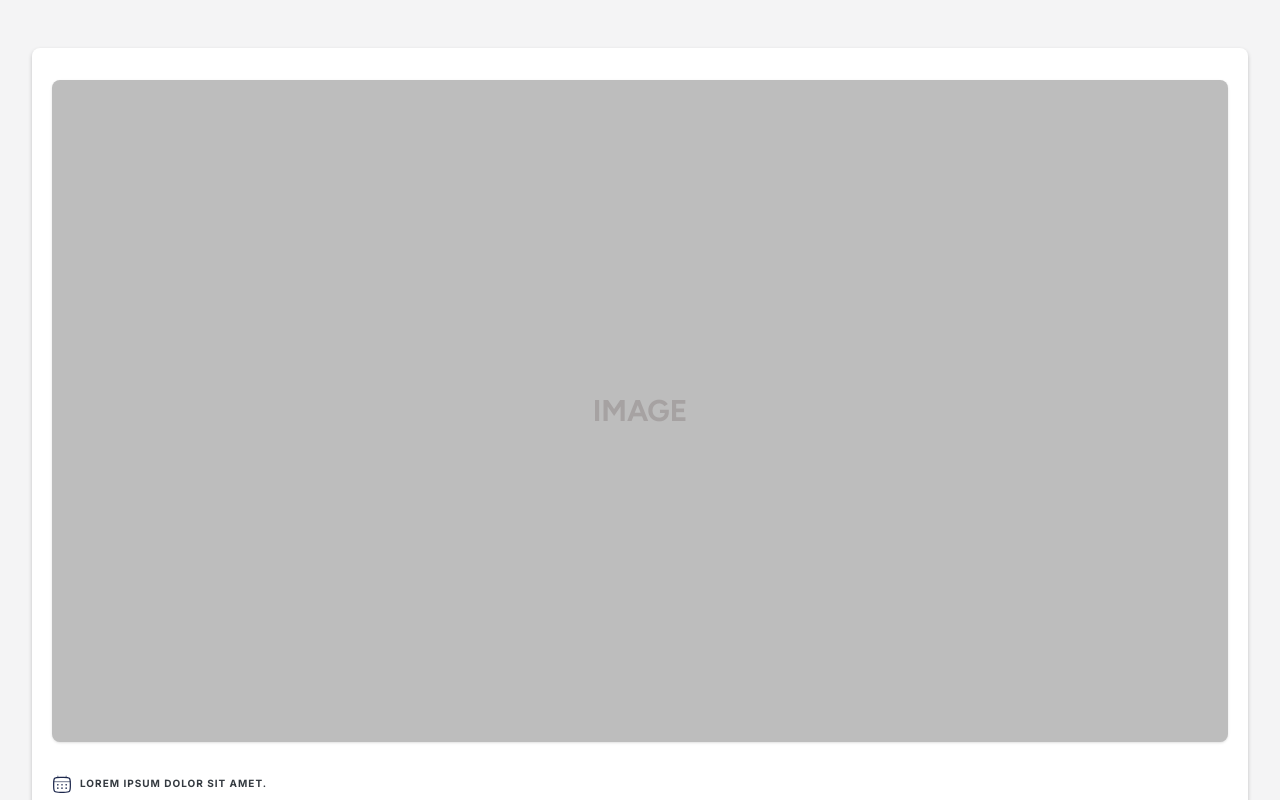
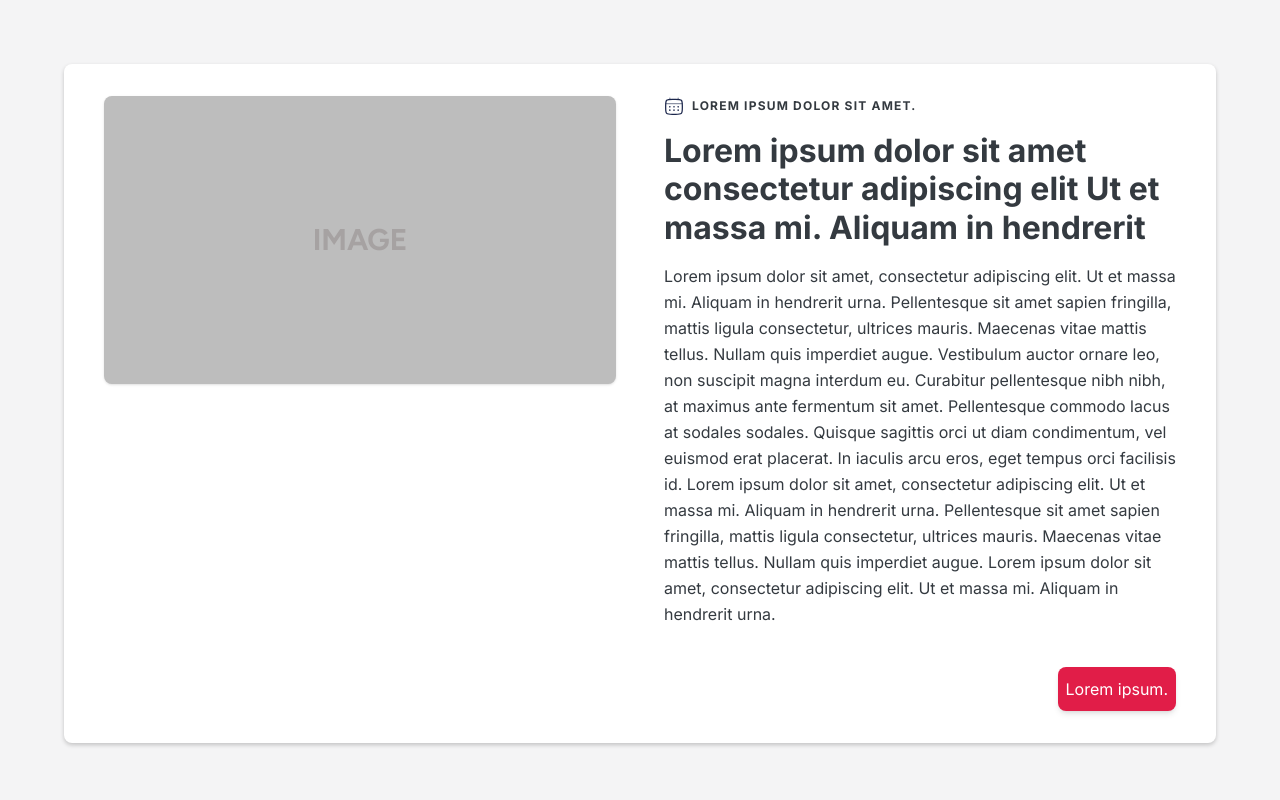
Before and after one commit to cadelme/mindata-challenge, an Angular app: page / in a window 1280 px wide. Shown: the top 800 px of the page. Built offline with nearby package versions, Linux system fonts and the light colour scheme.

Commit message:
adpat home-banner component to desktop view

```diff
--- a/src/app/features/home/components/home-banner/home-banner.html
+++ b/src/app/features/home/components/home-banner/home-banner.html
@@ -1,24 +1,28 @@
-<section class="bg-white rounded-lg py-8 px-5 my-8 mx-5 md:my-12 md:mx-8 shadow-banner">
-  <div class="flex flex-col gap-8">
-    <div class="w-full">
+<section
+  class="bg-white rounded-lg py-8 px-5 my-8 mx-5 md:my-12 md:mx-8 lg:my-16 lg:mx-16 lg:px-10 g:max-w-[1542px] shadow-banner"
+>
+  <div class="flex flex-col lg:flex-row gap-8 lg:gap-12 items-start">
+    <div class="w-full lg:w-1/2">
       <div class="aspect-video bg-gray-muted rounded-lg flex items-center justify-center shadow-sm">
         <span class="font-figtree text-gray-soft font-bold text-3xl uppercase">Image</span>
       </div>
     </div>
 
-    <div class="w-full flex flex-col items-start text-left gap-4">
+    <div class="w-full lg:w-1/2 flex flex-col items-start text-left gap-4">
       <div class="flex items-center gap-2">
         <img src="/ico_calendar.svg" class="size-5" alt="" aria-hidden="true" />
-        <p class="text-[10px] font-bold text-primary-dark uppercase tracking-widest">
+        <p class="text-[10px] lg:text-[12px] font-bold text-primary-dark uppercase tracking-widest">
           Lorem ipsum dolor sit amet.
         </p>
       </div>
 
-      <h1 class="text-2xl font-bold text-primary-dark leading-tight">
+      <h1
+        class="text-2xl lg:text-[32px] font-bold text-primary-dark leading-tight lg:leading-[1.2]"
+      >
         Lorem ipsum dolor sit amet consectetur adipiscing elit Ut et massa mi. Aliquam in hendrerit
       </h1>
 
-      <p class="text-sm text-primary-dark leading-relaxed">
+      <p class="text-sm lg:text-base text-primary-dark leading-relaxed lg:hidden">
         Lorem ipsum dolor sit amet, consectetur adipiscing elit. Ut et massa mi. Aliquam in
         hendrerit urna. Pellentesque sit amet sapien fringilla, mattis ligula consectetur, ultrices
         mauris. Maecenas vitae mattis tellus. Nullam quis imperdiet augue. Vestibulum auctor ornare
@@ -27,10 +31,23 @@
         diam condimentum, vel euismod erat placerat. In iaculis arcu eros, eget tempus orci
         facilisis id.
       </p>
+      <p class="hidden lg:block text-base text-primary-dark leading-relaxed">
+        Lorem ipsum dolor sit amet, consectetur adipiscing elit. Ut et massa mi. Aliquam in
+        hendrerit urna. Pellentesque sit amet sapien fringilla, mattis ligula consectetur, ultrices
+        mauris. Maecenas vitae mattis tellus. Nullam quis imperdiet augue. Vestibulum auctor ornare
+        leo, non suscipit magna interdum eu. Curabitur pellentesque nibh nibh, at maximus ante
+        fermentum sit amet. Pellentesque commodo lacus at sodales sodales. Quisque sagittis orci ut
+        diam condimentum, vel euismod erat placerat. In iaculis arcu eros, eget tempus orci
+        facilisis id. Lorem ipsum dolor sit amet, consectetur adipiscing elit. Ut et massa mi.
+        Aliquam in hendrerit urna. Pellentesque sit amet sapien fringilla, mattis ligula
+        consectetur, ultrices mauris. Maecenas vitae mattis tellus. Nullam quis imperdiet augue.
+        Lorem ipsum dolor sit amet, consectetur adipiscing elit. Ut et massa mi. Aliquam in
+        hendrerit urna.
+      </p>
 
       <div class="w-full flex justify-end">
         <button
-          class="w-auto text-base bg-[#e11d48] text-white px-2 py-2.5 rounded-lg shadow-md active:bg-red-800 transition-colors"
+          class="w-auto text-base bg-[#e11d48] text-white px-2 py-2.5 lg:mt-6 rounded-lg shadow-md active:bg-red-800 transition-colors"
         >
           Lorem ipsum.
         </button>
```
